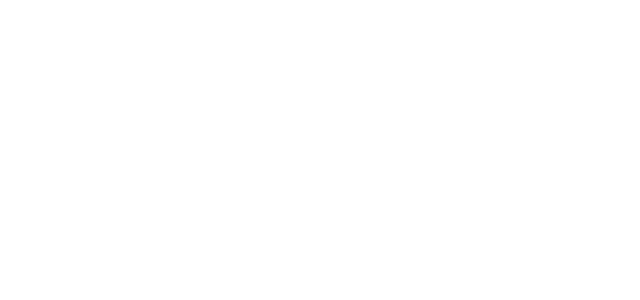
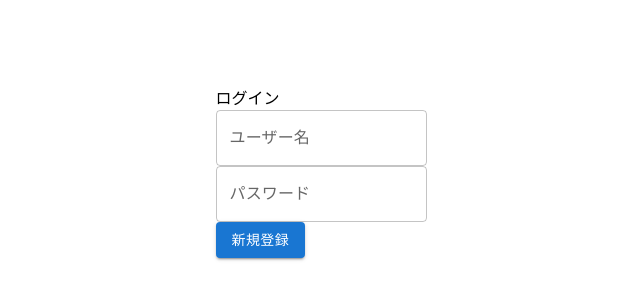
Before and after one commit to 22fi063/netpro-react, a React (Vite) app: page /registry in a window 1280 px wide. Before the commit this address had no page. Shown: the part 228-528 px from the top of the page, without its empty margins (319-959 px from the left). Built offline with nearby package versions, Linux system fonts and the light colour scheme.

Commit message:
naosite-

```diff
--- a/src/AppRoutes.tsx
+++ b/src/AppRoutes.tsx
@@ -8,6 +8,7 @@
 import Login from "./Login";
 import Notification from "./Notification";
 import Select from "./Select";
+import Registry from "./Registry";
 
 export const AppRoutes = () => {
   return (
@@ -20,6 +21,7 @@
       <Route path="/home" element={<Home />} />
       <Route path="/calendar" element={<Calendar />} />
       <Route path="/notification" element={<Notification />} />
+      <Route path="/registry" element={<Registry />} />
     </Routes>
   );
 };
--- a/src/Login.tsx
+++ b/src/Login.tsx
@@ -2,6 +2,7 @@
 import { useState, FormEvent } from "react";
 import { useNavigate } from "react-router-dom";
 import { Button } from "@mui/material";
+import { Link as RouterLink } from "react-router-dom";
 
 function Login() {
   const [username, setUsername] = useState("");
@@ -15,14 +16,13 @@
   };
 
   return (
-    <div className={"min-h-screen flex items-center justify-center bg-black"}>
-      <div className={"bg-white p-8 rounded-lg shadow-md w-[400px]"}>
-        <div className="py-8 px-4 shadow sm:rounded-lg sm:px-10">
-          <h2 className="text-2xl font-crimson-text font-bold items-center text-center text-gray-800 mb-6">
+    <div className="bg-[#212A30] min-h-screen justify-center flex flex-col items-center">
+      <div className="flex flex-col items-center mt-24">
+        <h2 className="text-black text-xl font-roboto mb-24">
         ログイン
         </h2>
-          <form className="space-y-6" onSubmit={handleSubmit}>
-            <div className="mt-1">
+        <form className="mt-5 space-y-6" onSubmit={handleSubmit}>
+          <div className="mt-4">
             <TextField
               id="username"
               variant="outlined"
@@ -46,17 +46,26 @@
               onChange={(e) => setPassword(e.target.value)}
             />
           </div>
-            <div>
+          <div className="flex flex-col">
             <Button
               variant="contained"
               type="submit"
-                className="w-full bg-blue-500 text-white py-2 px-4 rounded-lg text-lg hover:bg-blue-700"
+              className="mt-5 bg-blue-500 text-white py-2 px-4 rounded-lg text-lg hover:bg-blue-700"
             >
               ログイン
             </Button>
+            <RouterLink to="/registry" className="no-underline">
+              <div className="flex flex-col">
+                <Button
+                  variant="contained"
+                  className="bg-blue-500 text-white py-2 px-4 rounded-lg text-lg hover:bg-blue-700"
+                >
+                  新規登録
+                </Button>
+              </div>
+            </RouterLink>
           </div>
         </form>
-        </div>
       </div>
     </div>
   );
--- /dev/null
+++ b/src/Registry.tsx
@@ -0,0 +1,64 @@
+import { TextField } from "@mui/material";
+import { useState, FormEvent } from "react";
+import { useNavigate } from "react-router-dom";
+import { Button } from "@mui/material";
+
+function Registry() {
+  const [username, setUsername] = useState("");
+  const [password, setPassword] = useState("");
+  const navigate = useNavigate();
+
+  const handleSubmit = (e: FormEvent<HTMLFormElement>) => {
+    e.preventDefault();
+    console.log("Login attempt:", { username, password });
+    navigate("/select");
+  };
+
+  return (
+    <div className={"min-h-screen flex items-center justify-center bg-black"}>
+      <div className={"bg-white p-8 rounded-lg shadow-md w-[400px]"}>
+        <div className="py-8 px-4 shadow sm:rounded-lg sm:px-10">
+          <h2 className="text-2xl font-crimson-text font-bold items-center text-center text-gray-800 mb-6">
+            ログイン
+          </h2>
+          <form className="space-y-6" onSubmit={handleSubmit}>
+            <div className="mt-1">
+              <TextField
+                id="username"
+                variant="outlined"
+                label="ユーザー名"
+                type="text"
+                fullWidth
+                aria-required
+                value={username}
+                onChange={(e) => setUsername(e.target.value)}
+              />
+            </div>
+            <div className="mt-1 relative">
+              <TextField
+                id="password"
+                variant="outlined"
+                label="パスワード"
+                type="password"
+                autoComplete="current-password"
+                aria-required
+                value={password}
+                onChange={(e) => setPassword(e.target.value)}
+              />
+            </div>
+            <div>
+              <Button
+                variant="contained"
+                className="w-full bg-blue-500 text-white py-2 px-4 rounded-lg text-lg hover:bg-blue-700"
+              >
+                新規登録
+              </Button>
+            </div>
+          </form>
+        </div>
+      </div>
+    </div>
+  );
+}
+
+export default Registry;
```
Lines whose indentation alone changed are shown as unchanged.
